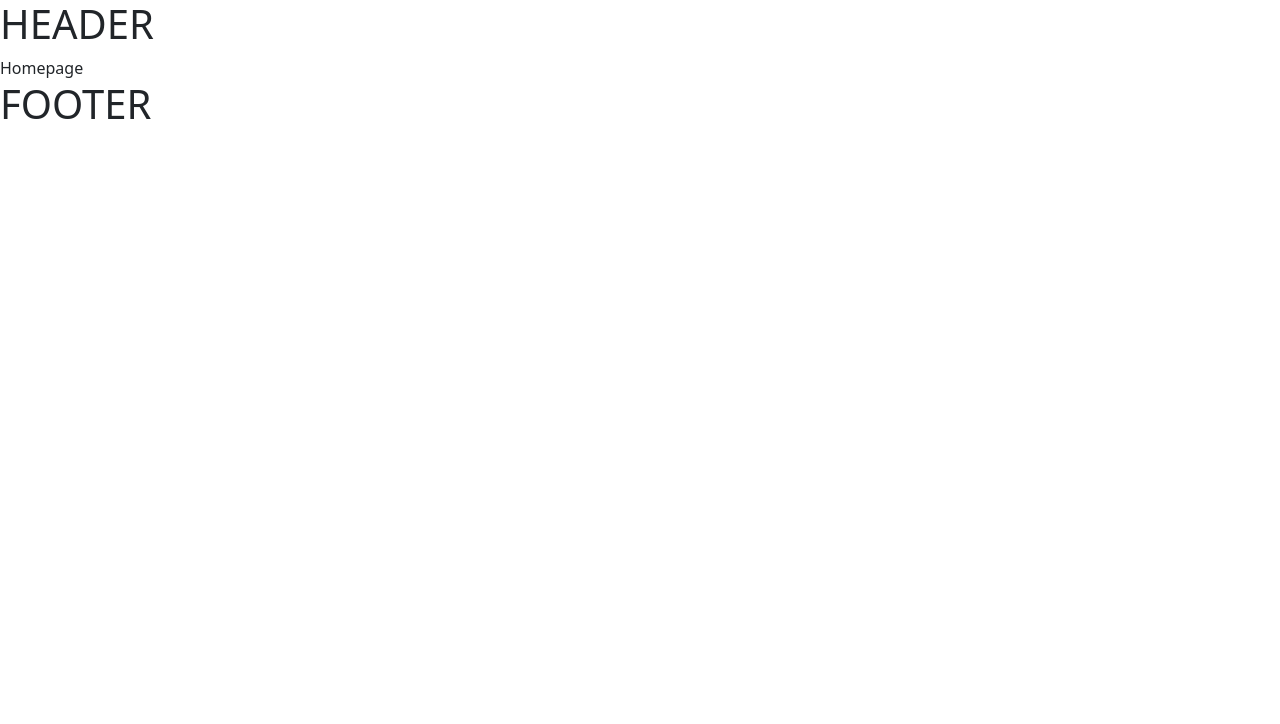
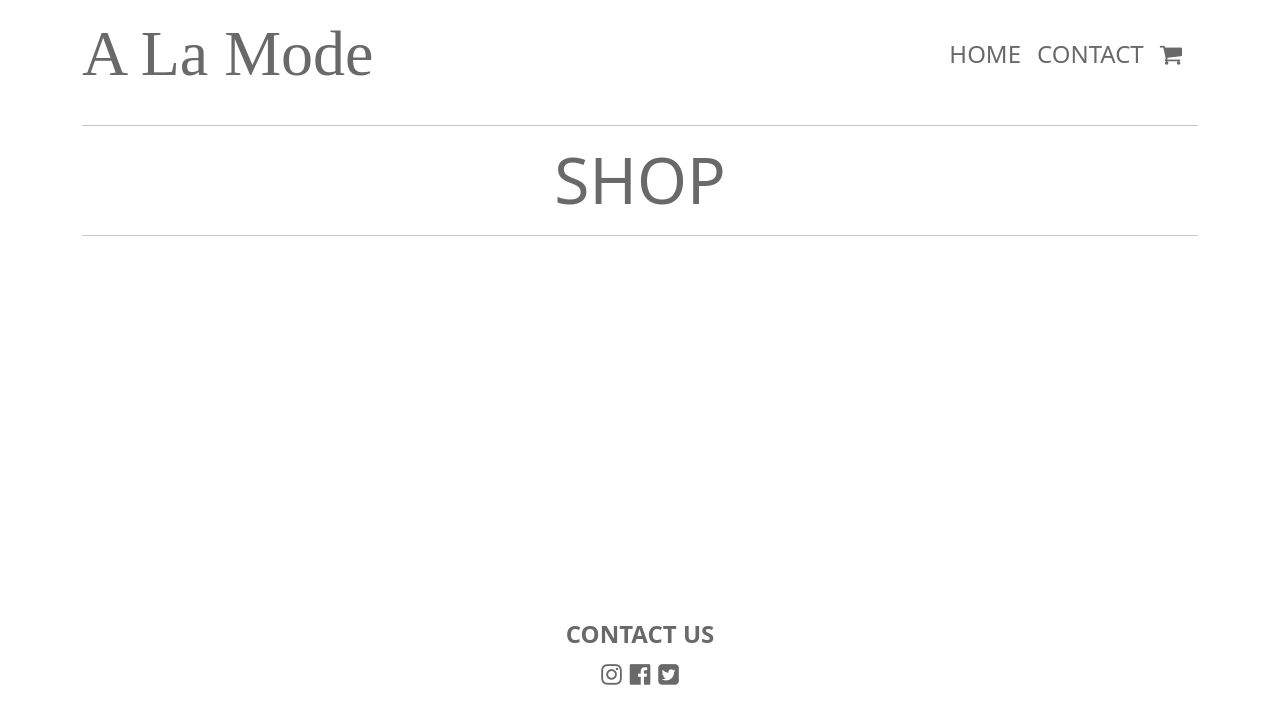
Before and after one commit to MartinaDonceva/a-la-mode, a Vue app: page / in a window 1280 px wide. Shown: the top 724 px of the page. Built offline with nearby package versions, Linux system fonts and the light colour scheme.

Commit message:
Header and Footer design

```diff
--- a/src/components/CustomFooter.vue
+++ b/src/components/CustomFooter.vue
@@ -1,6 +1,13 @@
 <template>
-  <footer>
-    <h1>FOOTER</h1>
+  <footer class="ftr container-fluid">
+    <div class="text-center">
+      <h4 class="textColor fw-bolder">CONTACT US</h4>
+      <div class="text-center d-flex gap-2 justify-content-center">
+        <a class="textColor navbar-brand fs-4 fw-light" href="#"><i class="fa fa-instagram" aria-hidden="true"></i></a>
+        <a class="textColor navbar-brand fs-4 fw-light" href="#"><i class="fa fa-facebook-official" aria-hidden="true"></i></a>
+        <a class="textColor navbar-brand fs-4 fw-light" href="#"><i class="fa fa-twitter-square" aria-hidden="true"></i></a>
+      </div>
+    </div>
   </footer>
 </template>
 
@@ -10,4 +17,12 @@ export default {
 };
 </script>
 
-<style scoped></style>
+<style scoped>
+.ftr{
+  margin-top: 30%;
+  height: 100px;
+}
+.textColor{
+  color: dimgray;
+}
+</style>
--- a/src/components/CustomHeader.vue
+++ b/src/components/CustomHeader.vue
@@ -1,7 +1,16 @@
 <template>
-  <header>
-    <h1>HEADER</h1>
-  </header>
+  <nav class="navbar navbar-expand-lg navbar-dark">
+    <div class="container">
+      <div class="text-center">
+        <p class="textColor mb-0 py-2 display-3">A  La  Mode</p>
+      </div>
+      <div class="ms-lg-auto">
+        <a class=" textColor navbar-brand fs-4 fw-light" href="#">HOME</a>
+        <a class="textColor navbar-brand fs-4 fw-light" href="#">CONTACT</a>
+        <a class="textColor navbar-brand fs-4 fw-light" href="#"><i class="fa fa-shopping-cart" aria-hidden="true"></i></a>
+      </div>
+    </div>
+  </nav>
 </template>
 
 <script>
@@ -10,4 +19,11 @@ export default {
 };
 </script>
 
-<style scoped></style>
+<style scoped>
+p {
+  font-family: 'Brush Script MT', cursive;
+}
+.textColor{
+  color: dimgrey;
+}
+</style>
--- a/src/views/Home.vue
+++ b/src/views/Home.vue
@@ -1,6 +1,10 @@
 <template>
-  <div>
-    Homepage
+  <div class="container">
+    <hr/>
+    <div class="display-3 text-center textColor ">
+      SHOP
+    </div>
+    <hr/>
   </div>
 </template>
 
@@ -12,5 +16,7 @@ export default {
 </script>
 
 <style scoped>
-
+.textColor{
+  color: dimgrey;
+}
 </style>
```
Also changed, not shown: src/components/Card.vue (added, +16 -0 lines).
